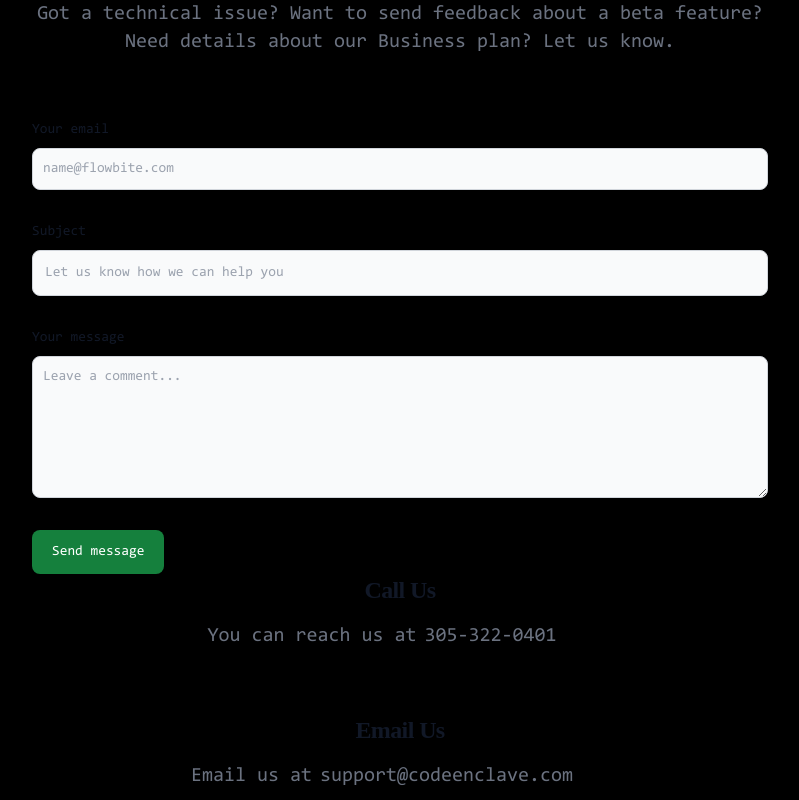
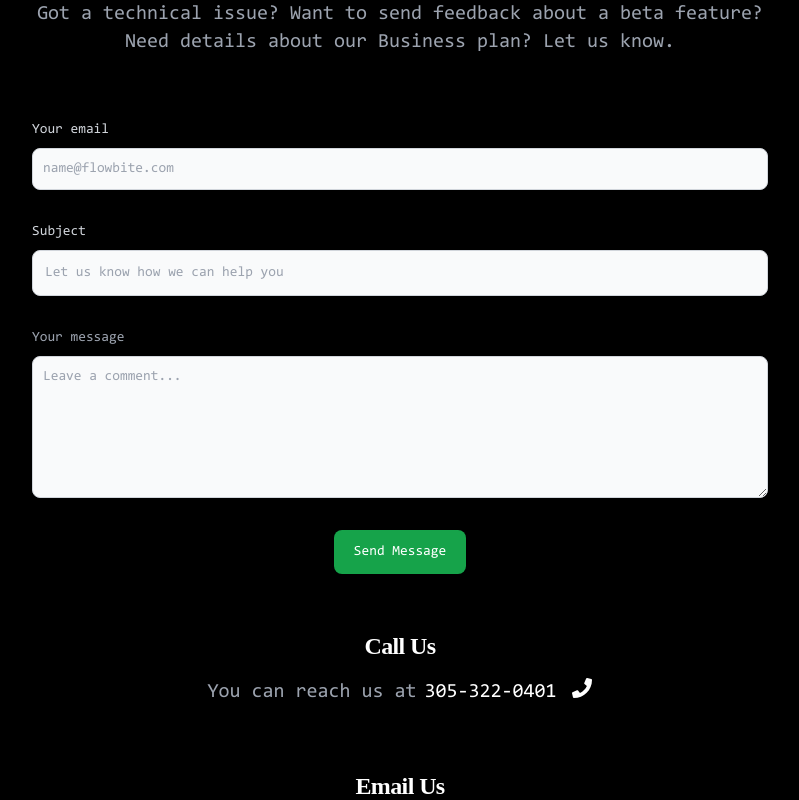
Before and after one commit to marioclayton/newWebsiteCodeEnclave, a React (Vite) app: page /ContactUs in a window 1280 px wide. Shown: the part 280-1080 px from the top of the page, without its empty margins (240-1039 px from the left). Built offline with nearby package versions, Linux system fonts and the light colour scheme; a web font is replaced by a local one.

Commit message:
removed all dark queries and minor layout fixes

```diff
--- a/src/components/ContactUs.jsx
+++ b/src/components/ContactUs.jsx
@@ -8,34 +8,36 @@ const ContactUs = () => {
   return (
     <motion.div initial={{x:-0, opacity:0}} whileInView={{ x: 0, opacity:1 }} transition={{duration:1.5, delay:0.2}}  className='w-full bg-black py-16 px-4'>
           <div className="py-8 lg:py-16 px-4 mx-auto max-w-screen-md">
-      <h2 className="mb-4 text-4xl tracking-tight font-extrabold text-center text-gray-900 dark:text-white">Contact Us</h2>
-      <p className="mb-8 lg:mb-16 font-light text-center text-gray-500 dark:text-gray-400 sm:text-xl">Got a technical issue? Want to send feedback about a beta feature? Need details about our Business plan? Let us know.</p>
-      <form action="#" className="space-y-8">
+      <h2 className="mb-4 text-4xl tracking-tight font-extrabold text-center text-white">Contact Us</h2>
+      <p className="mb-8 lg:mb-16 font-light text-center text-gray-400 sm:text-xl">Got a technical issue? Want to send feedback about a beta feature? Need details about our Business plan? Let us know.</p>
+      <form action="#" className="space-y-8 mb-14">
           <div>
-              <label for="email" className="block mb-2 text-sm font-medium text-gray-900 dark:text-gray-300">Your email</label>
-              <input type="email" id="email" className="shadow-sm bg-gray-50 border border-gray-300 text-gray-900 text-sm rounded-lg focus:ring-primary-500 focus:border-primary-500 block w-full p-2.5 dark:bg-gray-700 dark:bg-white dark:placeholder-gray-400 dark:text-white dark:focus:ring-primary-500 dark:focus:border-primary-500 dark:shadow-sm-light" placeholder="name@flowbite.com" required></input>
+              <label for="email" className="block mb-2 text-sm font-medium text-gray-300">Your email</label>
+              <input type="email" id="email" className="shadow-sm border border-gray-300 text-sm rounded-lg block w-full p-2.5 bg-gray-50 placeholder-gray-400 text-black focus:ring-primary-500 focus:border-primary-500 shadow-sm-light" placeholder="name@flowbite.com" required></input>
           </div>
           <div>
-              <label for="subject" className="block mb-2 text-sm font-medium text-gray-900 dark:text-gray-300">Subject</label>
-              <input type="text" id="subject" className="block p-3 w-full text-sm text-gray-900 bg-gray-50 rounded-lg border border-gray-300 shadow-sm focus:ring-primary-500 focus:border-primary-500 dark:bg-white dark:border-gray-600 dark:placeholder-gray-400 dark:text-white dark:focus:ring-primary-500 dark:focus:border-primary-500 dark:shadow-sm-light" placeholder="Let us know how we can help you" required></input>
+              <label for="subject" className="block mb-2 text-sm font-medium text-gray-300">Subject</label>
+              <input type="text" id="subject" className="block p-3 w-full text-sm bg-gray-50 rounded-lg border border-gray-300 shadow-sm placeholder-gray-400 text-black focus:ring-primary-500 focus:border-primary-500 shadow-sm-light" placeholder="Let us know how we can help you" required></input>
           </div>
           <div class="sm:col-span-2">
-              <label for="message" className="block mb-2 text-sm font-medium text-gray-900 dark:text-gray-400">Your message</label>
-              <textarea id="message" rows="6" className="block p-2.5 w-full text-sm text-gray-900 bg-gray-50 rounded-lg shadow-sm border border-gray-300 focus:ring-primary-500 focus:border-primary-500 dark:bg-white dark:border-gray-600 dark:placeholder-gray-400 dark:text-white dark:focus:ring-primary-500 dark:focus:border-primary-500" placeholder="Leave a comment..."></textarea>
+              <label for="message" className="block mb-2 text-sm font-medium text-gray-400">Your message</label>
+              <textarea id="message" rows="6" className="block p-2.5 w-full text-sm bg-gray-50 rounded-lg shadow-sm border border-gray-300  placeholder-gray-400 text-black focus:ring-primary-500 focus:border-primary-500" placeholder="Leave a comment..."></textarea>
           </div>
-          <button type="submit" className="py-3 px-5 text-sm font-medium text-center text-white rounded-lg bg-green-700 sm:w-fit hover:bg-primary-800 focus:ring-4 focus:outline-none focus:ring-white-300 dark:bg-green-600 dark:hover:bg-green-700 dark:focus:ring-primary-800">Send message</button>
+          <div className='w-full flex'>
+          <button type="submit" className=" mx-auto py-3 px-5 text-sm font-medium text-center text-white rounded-lg  sm:w-fit  focus:ring-4 focus:outline-none focus:ring-white-300 bg-green-600 hover:bg-green-700 focus:ring-primary-800">Send Message</button>
+        </div>
       </form>
-      <h2 className="mb-4 text-2xl tracking-tight font-extrabold text-center text-gray-900 dark:text-white">Call Us</h2>
+      <h2 className="mb-4 text-2xl tracking-tight font-extrabold text-center text-white">Call Us</h2>
       <div className='flex justify-center'>
-        <p className="mb-8 lg:mb-16 font-light text-center text-gray-500 dark:text-gray-400 sm:text-xl mr-2">You can reach us at </p>
-        <a href="tel:+13053220401" className="mb-8 lg:mb-16 font-light text-center text-gray-500 dark:text-white sm:text-xl">305-322-0401</a>
-        <FaPhone className='mb-8 lg:mb-16 text-center dark:text-white sm:text-xl ml-4'/>
+        <p className="mb-8 lg:mb-16 font-light text-center text-gray-400 sm:text-xl mr-2">You can reach us at </p>
+        <a href="tel:+13053220401" className="mb-8 lg:mb-16 font-light text-center text-white sm:text-xl">305-322-0401</a>
+        <FaPhone className='mb-8 lg:mb-16 text-center text-white sm:text-xl ml-4'/>
       </div>
-      <h2 className="mb-4 text-2xl tracking-tight font-extrabold text-center text-gray-900 dark:text-white">Email Us</h2>
+      <h2 className="mb-4 text-2xl tracking-tight font-extrabold text-center text-white">Email Us</h2>
       <div className='flex justify-center'>
-        <p className="mb-8 lg:mb-16 font-light text-center text-gray-500 dark:text-gray-400 sm:text-xl mr-2">Email us at </p>
-        <a href="mailto:support@codeenclave.com" className="mb-8 lg:mb-16 font-light text-center text-gray-500 dark:text-white sm:text-xl ">support@codeenclave.com</a>
-        <MdEmail className='mb-8 lg:mb-16 text-center dark:text-white sm:text-xl ml-4'/>
+        <p className="mb-8 lg:mb-16 font-light text-center text-gray-400 sm:text-xl mr-2">Email us at </p>
+        <a href="mailto:support@codeenclave.com" className="mb-8 lg:mb-16 font-light text-center text-white sm:text-xl ">support@codeenclave.com</a>
+        <MdEmail className='mb-8 lg:mb-16 text-center text-white sm:text-xl ml-4'/>
       </div>
 
 
--- a/src/components/Privacy.jsx
+++ b/src/components/Privacy.jsx
@@ -96,10 +96,10 @@ const Privacy = () => {
             If you have any questions or concerns about this Privacy Policy or how we handle your personal information, please contact us today!
           </p>
           <div className='m-auto'>
-            <button className='bg-white text-black w-[200px] rounded-md font-medium mr-3 mx-auto py-3'>
+            <button className='bg-white text-black w-[150px] rounded-md font-medium mr-3 mx-auto py-3'>
               <Link to='/ContactUs' className='text-l p-4'>Contact Us</Link>
             </button>
-            <button className='bg-white text-black w-[200px] rounded-md font-medium ml-3 mx-auto py-3'>
+            <button className='bg-white text-black w-[150px] rounded-md font-medium ml-3 mx-auto py-3'>
               <Link to='/Services' className='text-l p-4'>Get Started</Link>
             </button>
           </div>
--- a/src/components/Quote.jsx
+++ b/src/components/Quote.jsx
@@ -8,29 +8,29 @@ const Quote = () => {
   return (
     <motion.div initial={{x:-0, opacity:0}} whileInView={{ x: 0, opacity:1 }} transition={{duration:1.5, delay:0.2}}  className='w-full bg-black py-16 px-4'>
       <div className="py-8 lg:py-16 px-4 mx-auto max-w-screen-md">
-      <h2 className="mb-4 text-4xl tracking-tight font-extrabold text-center text-gray-900 dark:text-white">Get a Quote</h2>
-      <p className="mb-8 lg:mb-16 font-light text-center text-gray-500 dark:text-gray-400 sm:text-xl">Looking for a custom website designed just for your business? Let us help you turn your ideas into a digital reality! Feel free to select our basic or medium package if your business needs a more basic wev application. Fill out the form below to request a personalized quote based on your project needs. Our team will review your information and get back to you with a detailed estimate as soon as possible.</p>
-      <form action="#" className="space-y-8">
+      <h2 className="mb-4 text-4xl tracking-tight font-extrabold text-center text-white">Get a Quote</h2>
+      <p className="mb-8 lg:mb-16 font-light text-center text-gray-400 sm:text-xl">Looking for a custom website designed just for your business? Let us help you turn your ideas into a digital reality! Feel free to select our basic or medium package if your business needs a more basic wev application. Fill out the form below to request a personalized quote based on your project needs. Our team will review your information and get back to you with a detailed estimate as soon as possible.</p>
+      <form action="#" className="space-y-8 mb-14">
         <div>
-            <label for="name" className="block mb-2 text-sm font-medium text-gray-900 dark:text-gray-300">Your Name</label>
-            <input type="text" id="name" className="shadow-sm bg-gray-50 border border-gray-300 text-gray-900 text-sm rounded-lg focus:ring-primary-500 focus:border-primary-500 block w-full p-2.5 dark:bg-gray-700 dark:bg-white dark:placeholder-gray-400 dark:text-black dark:focus:ring-primary-500 dark:focus:border-primary-500 dark:shadow-sm-light" placeholder="First Last" required></input>
+            <label for="name" className="block mb-2 text-sm font-medium text-gray-300">Your Name</label>
+            <input type="text" id="name" className="shadow-sm bg-gray-50 border border-gray-300 text-sm rounded-lg block w-full p-2.5  placeholder-gray-400 text-black focus:ring-primary-500 focus:border-primary-500 shadow-sm-light" placeholder="First Last" required></input>
         </div>
         <div>
-            <label for="companyName" className="block mb-2 text-sm font-medium text-gray-900 dark:text-gray-300">Company Name</label>
-            <input type="text" id="companyName" className="shadow-sm bg-gray-50 border border-gray-300 text-gray-900 text-sm rounded-lg focus:ring-primary-500 focus:border-primary-500 block w-full p-2.5 dark:bg-gray-700 dark:bg-white dark:placeholder-gray-400 dark:text-black dark:focus:ring-primary-500 dark:focus:border-primary-500 dark:shadow-sm-light" placeholder="XYZ LLC" required></input>
+            <label for="companyName" className="block mb-2 text-sm font-medium text-gray-300">Company Name</label>
+            <input type="text" id="companyName" className="shadow-sm bg-gray-50 border border-gray-300 text-sm rounded-lg focus:ring-primary-500 block w-full p-2.5 placeholder-gray-400 text-black  focus:border-primary-500 shadow-sm-light" placeholder="XYZ LLC" required></input>
         </div>
 
         <div>
-            <label for="email" className="block mb-2 text-sm font-medium text-gray-900 dark:text-gray-300">Your Email</label>
-            <input type="email" id="email" className="shadow-sm bg-gray-50 border border-gray-300 text-gray-900 text-sm rounded-lg focus:ring-primary-500 focus:border-primary-500 block w-full p-2.5 dark:bg-gray-700 dark:bg-white dark:placeholder-gray-400 dark:text-black dark:focus:ring-primary-500 dark:focus:border-primary-500 dark:shadow-sm-light" placeholder="name@flowbite.com" required></input>
+            <label for="email" className="block mb-2 text-sm font-medium text-gray-300">Your Email</label>
+            <input type="email" id="email" className="shadow-sm bg-gray-50 border border-gray-300  text-sm rounded-lg focus:ring-primary-500  block w-full p-2.5  placeholder-gray-400 text-black  focus:border-primary-500 shadow-sm-light" placeholder="name@flowbite.com" required></input>
         </div>
         <div>
-            <label for="phone" className="block mb-2 text-sm font-medium text-gray-900 dark:text-gray-300">Your Phone Number</label>
-            <input maxlength="10" type="tel " id="phone" className="shadow-sm bg-gray-50 border border-gray-300 text-gray-900 text-sm rounded-lg focus:ring-primary-500 focus:border-primary-500 block w-full p-2.5 dark:bg-gray-700 dark:bg-white dark:placeholder-gray-400 dark:text-black dark:focus:ring-primary-500 dark:focus:border-primary-500 dark:shadow-sm-light" placeholder="123-123-1234" required></input>
+            <label for="phone" className="block mb-2 text-sm font-medium text-gray-300">Your Phone Number</label>
+            <input maxlength="10" type="tel " id="phone" className="shadow-sm bg-gray-50 border border-gray-300 text-sm rounded-lg focus:ring-primary-500 focus:border-primary-500 block w-full p-2.5 placeholder-gray-400 text-black shadow-sm-light" placeholder="123-123-1234" required></input>
         </div>
         <div>
-            <label for="subject" className="block mb-2 text-sm font-medium text-gray-900 dark:text-gray-300">Subject</label>
-            <select type="text" id="subject" className="block p-3 w-full text-sm text-gray-900 bg-gray-50 rounded-lg border border-gray-300 shadow-sm focus:ring-primary-500 focus:border-primary-500 dark:bg-white dark:border-gray-600 dark:placeholder-gray-400 dark:text-black dark:focus:ring-primary-500 dark:focus:border-primary-500 dark:shadow-sm-light" placeholder="Let us know how we can help you" required>
+            <label for="subject" className="block mb-2 text-sm font-medium text-gray-300">Subject</label>
+            <select type="text" id="subject" className="block p-3 w-full text-sm bg-gray-50 rounded-lg border border-gray-300 shadow-sm placeholder-gray-400 text-black focus:ring-primary-500 focus:border-primary-500 shadow-sm-light" placeholder="Let us know how we can help you" required>
                 <option value="Support">Support</option>
                 <option value="BasicPackage">Basic Package</option>
                 <option value="PremiumPackage">Premium Package</option>
@@ -38,22 +38,25 @@ const Quote = () => {
             </select>
         </div>
         <div class="sm:col-span-2">
-            <label for="message" className="block mb-2 text-sm font-medium text-gray-900 dark:text-gray-400">Your message</label>
-            <textarea id="message" rows="6" className="block p-2.5 w-full text-sm text-gray-900 bg-gray-50 rounded-lg shadow-sm border border-gray-300 focus:ring-primary-500 focus:border-primary-500 dark:bg-white dark:border-gray-600 dark:placeholder-gray-400 dark:text-black dark:focus:ring-primary-500 dark:focus:border-primary-500" placeholder="Leave a comment..."></textarea>
+            <label for="message" className="block mb-2 text-sm font-medium text-gray-400">Your message</label>
+            <textarea id="message" rows="6" className="block p-2.5 w-full text-sm bg-gray-50 rounded-lg shadow-sm border  border-gray-600 placeholder-gray-400 text-black focus:ring-primary-500 focus:border-primary-500" placeholder="Leave a comment..."></textarea>
         </div>
-        <button type="submit" className="py-3 px-5 text-sm font-medium text-center text-white rounded-lg bg-green-700 sm:w-fit hover:bg-primary-800 focus:ring-4 focus:outline-none focus:ring-white-300 dark:bg-green-600 dark:hover:bg-green-700 dark:focus:ring-primary-800">Request</button>
+        <div className='w-full flex'>
+          <button type="submit" className=" mx-auto py-3 px-5 text-sm font-medium text-center text-white rounded-lg  sm:w-fit  focus:ring-4 focus:outline-none focus:ring-white-300 bg-green-600 hover:bg-green-700 focus:ring-primary-800">Request</button>
+        </div>
+
       </form>
-      <h2 className="mb-4 text-2xl tracking-tight font-extrabold text-center text-gray-900 dark:text-white">Call Us</h2>
+      <h2 className="mb-4 text-2xl tracking-tight font-extrabold text-center text-white">Call Us</h2>
       <div className='flex justify-center'>
-        <p className="mb-8 lg:mb-16 font-light text-center text-gray-500 dark:text-gray-400 sm:text-xl mr-2">You can reach us at </p>
-        <a href="tel:+13053220401" className="mb-8 lg:mb-16 font-light text-center text-gray-500 dark:text-white sm:text-xl">305-322-0401</a>
-        <FaPhone className='mb-8 lg:mb-16 text-center dark:text-white sm:text-xl ml-4'/>
+        <p className="mb-8 lg:mb-16 font-light text-center text-gray-400 sm:text-xl mr-2">You can reach us at </p>
+        <a href="tel:+13053220401" className="mb-8 lg:mb-16 font-light text-center text-white sm:text-xl">305-322-0401</a>
+        <FaPhone className='mb-8 lg:mb-16 text-center text-white sm:text-xl ml-4'/>
       </div>
-      <h2 className="mb-4 text-2xl tracking-tight font-extrabold text-center text-gray-900 dark:text-white">Email Us</h2>
+      <h2 className="mb-4 text-2xl tracking-tight font-extrabold text-center text-white">Email Us</h2>
       <div className='flex justify-center'>
-        <p className="mb-8 lg:mb-16 font-light text-center text-gray-500 dark:text-gray-400 sm:text-xl mr-2">Email us at </p>
-        <a href="mailto:support@codeenclave.com" className="mb-8 lg:mb-16 font-light text-center text-gray-500 dark:text-white sm:text-xl ">support@codeenclave.com</a>
-        <MdEmail className='mb-8 lg:mb-16 text-center dark:text-white sm:text-xl ml-4'/>
+        <p className="mb-8 lg:mb-16 font-light text-center text-gray-400 sm:text-xl mr-2">Email us at </p>
+        <a href="mailto:support@codeenclave.com" className="mb-8 lg:mb-16 font-light text-center text-white sm:text-xl ">support@codeenclave.com</a>
+        <MdEmail className='mb-8 lg:mb-16 text-center text-white sm:text-xl ml-4'/>
       </div>
 
 
```
Also changed, not shown: src/components/Testimonials.jsx (+5 -5 lines), src/components/portfolio.jsx (+15 -15 lines).
